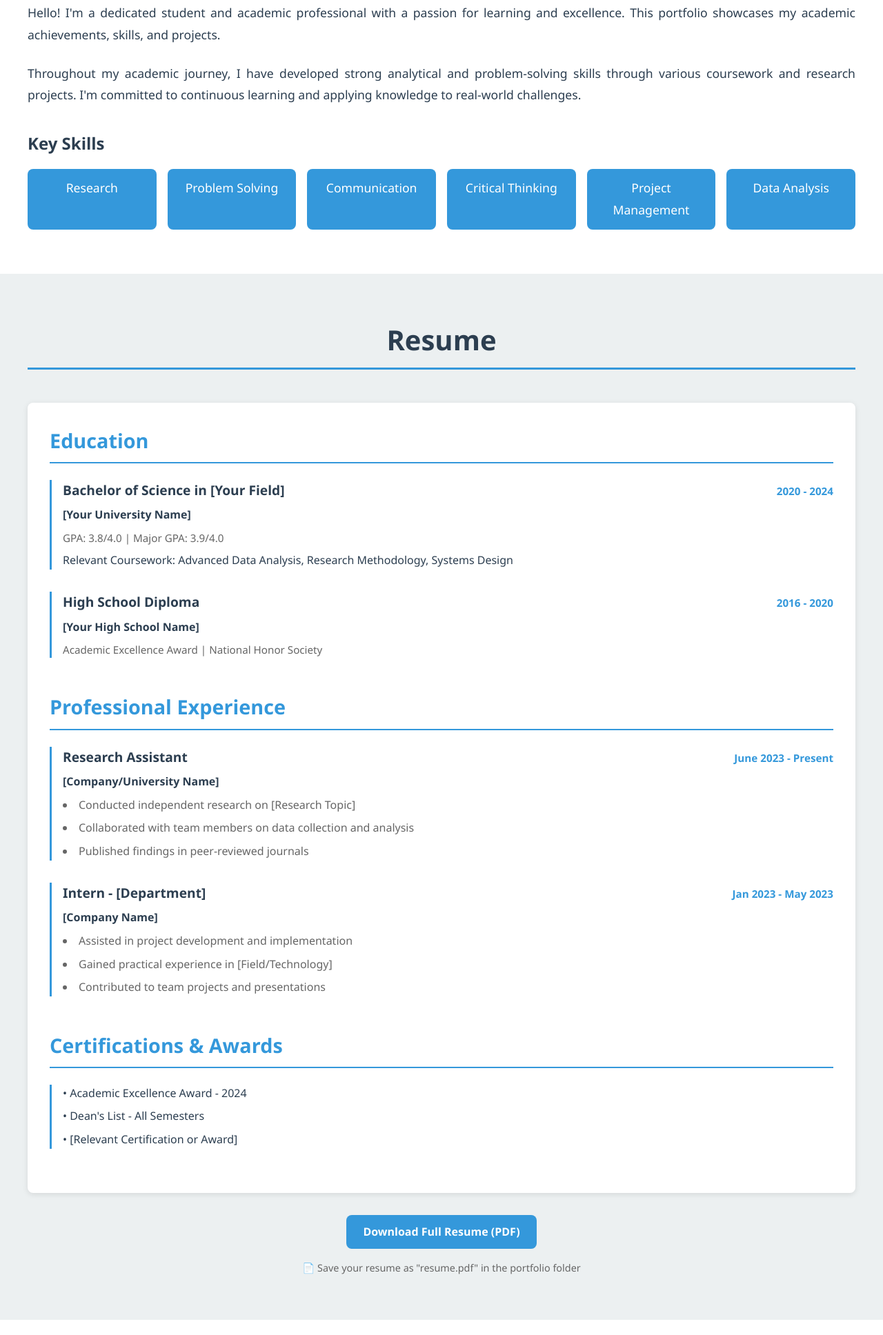
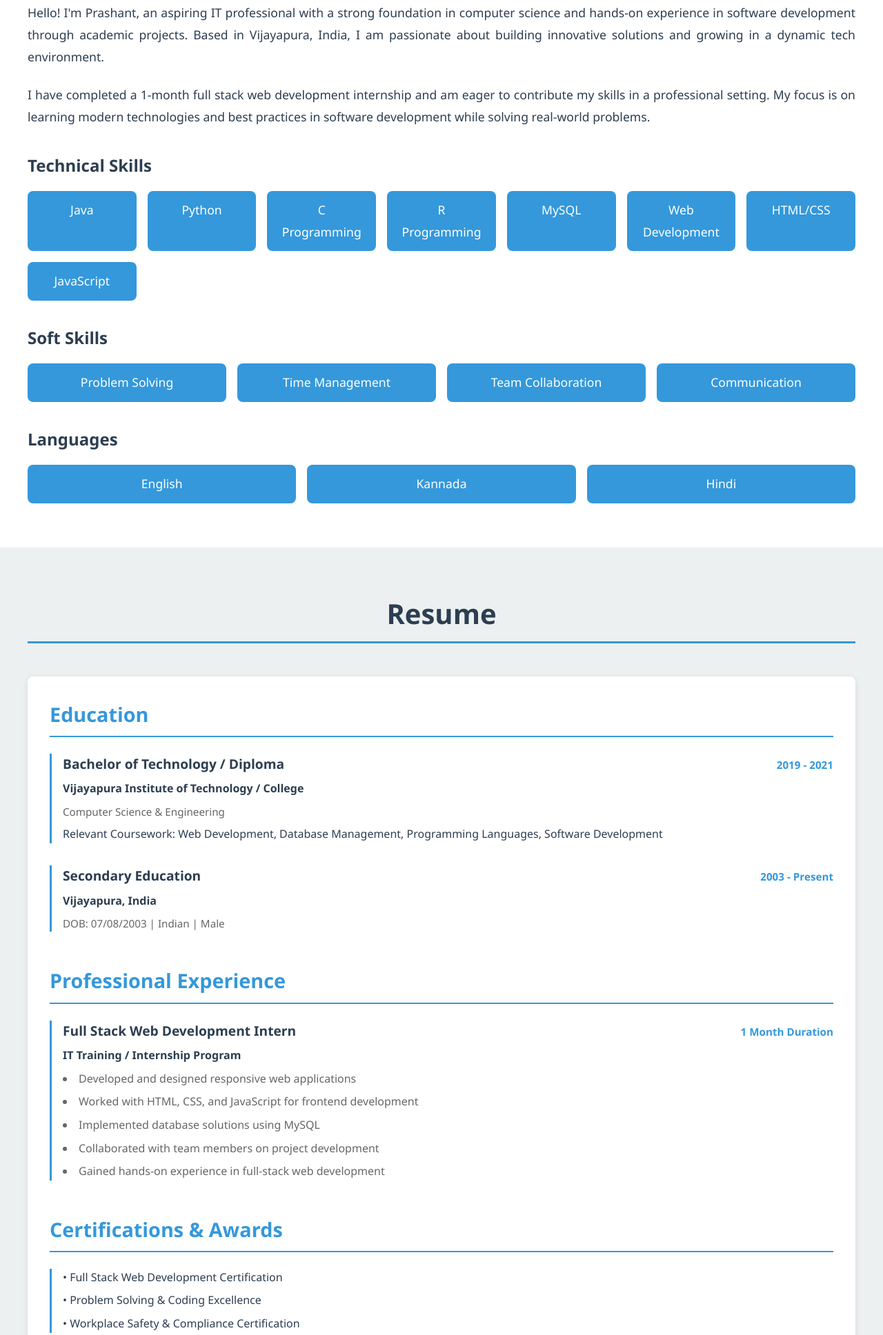
Before and after one commit to Prashant-112-coder/myportfolio, a plain HTML site: page index.html in a window 1280 px wide. Shown: the part 572-2508 px from the top of the page at 69% size. Drawn offline with Linux system fonts and the light colour scheme.

Commit message:
Update portfolio with Prashant's academic details from resume

```diff
--- a/index.html
+++ b/index.html
@@ -3,14 +3,14 @@
 <head>
     <meta charset="UTF-8">
     <meta name="viewport" content="width=device-width, initial-scale=1.0">
-    <title>Academic Portfolio - Your Name</title>
+    <title>Prashant - Academic Portfolio</title>
     <link rel="stylesheet" href="styles.css">
 </head>
 <body>
     <!-- Navigation -->
     <nav class="navbar">
         <div class="nav-container">
-            <div class="nav-logo">Academic Portfolio</div>
+            <div class="nav-logo">Prashant's Portfolio</div>
             <ul class="nav-menu">
                 <li class="nav-item"><a href="#about" class="nav-link">About</a></li>
                 <li class="nav-item"><a href="#resume" class="nav-link">Resume</a></li>
@@ -22,8 +22,8 @@
     <!-- Hero Section -->
     <section class="hero">
         <div class="hero-content">
-            <h1>Welcome to My Academic Portfolio</h1>
-            <p class="subtitle">Showcasing My Academic Journey and Professional Experience</p>
+            <h1>Welcome to Prashant's Academic Portfolio</h1>
+            <p class="subtitle">Aspiring IT Professional | Full Stack Web Developer</p>
         </div>
     </section>
 
@@ -33,17 +33,36 @@
             <h2 class="section-title">About Me</h2>
             <div class="about-content">
                 <div class="about-text">
-                    <p>Hello! I'm a dedicated student and academic professional with a passion for learning and excellence. This portfolio showcases my academic achievements, skills, and projects.</p>
-                    <p>Throughout my academic journey, I have developed strong analytical and problem-solving skills through various coursework and research projects. I'm committed to continuous learning and applying knowledge to real-world challenges.</p>
+                    <p>Hello! I'm Prashant, an aspiring IT professional with a strong foundation in computer science and hands-on experience in software development through academic projects. Based in Vijayapura, India, I am passionate about building innovative solutions and growing in a dynamic tech environment.</p>
+                    <p>I have completed a 1-month full stack web development internship and am eager to contribute my skills in a professional setting. My focus is on learning modern technologies and best practices in software development while solving real-world problems.</p>
                     <div class="skills-section">
-                        <h3>Key Skills</h3>
+                        <h3>Technical Skills</h3>
                         <div class="skills-grid">
-                            <div class="skill-tag">Research</div>
+                            <div class="skill-tag">Java</div>
+                            <div class="skill-tag">Python</div>
+                            <div class="skill-tag">C Programming</div>
+                            <div class="skill-tag">R Programming</div>
+                            <div class="skill-tag">MySQL</div>
+                            <div class="skill-tag">Web Development</div>
+                            <div class="skill-tag">HTML/CSS</div>
+                            <div class="skill-tag">JavaScript</div>
+                        </div>
+                    </div>
+                    <div class="skills-section">
+                        <h3>Soft Skills</h3>
+                        <div class="skills-grid">
                             <div class="skill-tag">Problem Solving</div>
+                            <div class="skill-tag">Time Management</div>
+                            <div class="skill-tag">Team Collaboration</div>
                             <div class="skill-tag">Communication</div>
-                            <div class="skill-tag">Critical Thinking</div>
-                            <div class="skill-tag">Project Management</div>
-                            <div class="skill-tag">Data Analysis</div>
+                        </div>
+                    </div>
+                    <div class="skills-section">
+                        <h3>Languages</h3>
+                        <div class="skills-grid">
+                            <div class="skill-tag">English</div>
+                            <div class="skill-tag">Kannada</div>
+                            <div class="skill-tag">Hindi</div>
                         </div>
                     </div>
                 </div>
@@ -61,21 +80,21 @@
                     <h3 class="resume-heading">Education</h3>
                     <div class="resume-item">
                         <div class="resume-header">
-                            <h4 class="degree">Bachelor of Science in [Your Field]</h4>
-                            <span class="date">2020 - 2024</span>
+                            <h4 class="degree">Bachelor of Technology / Diploma</h4>
+                            <span class="date">2019 - 2021</span>
                         </div>
-                        <p class="institution">[Your University Name]</p>
-                        <p class="details">GPA: 3.8/4.0 | Major GPA: 3.9/4.0</p>
-                        <p>Relevant Coursework: Advanced Data Analysis, Research Methodology, Systems Design</p>
+                        <p class="institution">Vijayapura Institute of Technology / College</p>
+                        <p class="details">Computer Science & Engineering</p>
+                        <p>Relevant Coursework: Web Development, Database Management, Programming Languages, Software Development</p>
                     </div>
 
                     <div class="resume-item">
                         <div class="resume-header">
-                            <h4 class="degree">High School Diploma</h4>
-                            <span class="date">2016 - 2020</span>
+                            <h4 class="degree">Secondary Education</h4>
+                            <span class="date">2003 - Present</span>
                         </div>
-                        <p class="institution">[Your High School Name]</p>
-                        <p class="details">Academic Excellence Award | National Honor Society</p>
+                        <p class="institution">Vijayapura, India</p>
+                        <p class="details">DOB: 07/08/2003 | Indian | Male</p>
                     </div>
                 </div>
 
@@ -83,27 +102,16 @@
                     <h3 class="resume-heading">Professional Experience</h3>
                     <div class="resume-item">
                         <div class="resume-header">
-                            <h4 class="position">Research Assistant</h4>
-                            <span class="date">June 2023 - Present</span>
+                            <h4 class="position">Full Stack Web Development Intern</h4>
+                            <span class="date">1 Month Duration</span>
                         </div>
-                        <p class="institution">[Company/University Name]</p>
+                        <p class="institution">IT Training / Internship Program</p>
                         <ul class="responsibilities">
-                            <li>Conducted independent research on [Research Topic]</li>
-                            <li>Collaborated with team members on data collection and analysis</li>
-                            <li>Published findings in peer-reviewed journals</li>
-                        </ul>
-                    </div>
-
-                    <div class="resume-item">
-                        <div class="resume-header">
-                            <h4 class="position">Intern - [Department]</h4>
-                            <span class="date">Jan 2023 - May 2023</span>
-                        </div>
-                        <p class="institution">[Company Name]</p>
-                        <ul class="responsibilities">
-                            <li>Assisted in project development and implementation</li>
-                            <li>Gained practical experience in [Field/Technology]</li>
-                            <li>Contributed to team projects and presentations</li>
+                            <li>Developed and designed responsive web applications</li>
+                            <li>Worked with HTML, CSS, and JavaScript for frontend development</li>
+                            <li>Implemented database solutions using MySQL</li>
+                            <li>Collaborated with team members on project development</li>
+                            <li>Gained hands-on experience in full-stack web development</li>
                         </ul>
                     </div>
                 </div>
@@ -111,9 +119,9 @@
                 <div class="resume-block">
                     <h3 class="resume-heading">Certifications & Awards</h3>
                     <div class="resume-item">
-                        <p class="certification">• Academic Excellence Award - 2024</p>
-                        <p class="certification">• Dean's List - All Semesters</p>
-                        <p class="certification">• [Relevant Certification or Award]</p>
+                        <p class="certification">• Full Stack Web Development Certification</p>
+                        <p class="certification">• Problem Solving & Coding Excellence</p>
+                        <p class="certification">• Workplace Safety & Compliance Certification</p>
                     </div>
                 </div>
             </div>
@@ -133,28 +141,56 @@
             <div class="projects-grid">
                 <div class="project-card">
                     <div class="project-header">
-                        <h3>Research Project 1</h3>
+                        <h3>Full Stack Web Application</h3>
                         <span class="project-date">2024</span>
                     </div>
-                    <p class="project-description">A comprehensive study on [Research Topic]. This project involved extensive literature review, data collection, and statistical analysis.</p>
+                    <p class="project-description">Developed a complete full-stack web application using HTML, CSS, JavaScript frontend and MySQL database backend. Implemented responsive design and user-friendly interface.</p>
                     <div class="project-tags">
-                        <span class="tag">Research</span>
-                        <span class="tag">Analysis</span>
-                        <span class="tag">Publication</span>
+                        <span class="tag">Web Development</span>
+                        <span class="tag">Frontend</span>
+                        <span class="tag">Backend</span>
                     </div>
                     <a href="#" class="project-link">View Details →</a>
                 </div>
 
                 <div class="project-card">
                     <div class="project-header">
-                        <h3>Capstone Project</h3>
+                        <h3>Database Management System</h3>
                         <span class="project-date">2023 - 2024</span>
                     </div>
-                    <p class="project-description">Developed an innovative solution for [Problem]. Collaborated with team members and received recognition for academic excellence.</p>
+                    <p class="project-description">Designed and implemented a comprehensive database solution using MySQL. Focused on efficient data storage, retrieval, and optimization techniques.</p>
                     <div class="project-tags">
-                        <span class="tag">Development</span>
-                        <span class="tag">Innovation</span>
-                        <span class="tag">Team Work</span>
+                        <span class="tag">Database</span>
+                        <span class="tag">MySQL</span>
+                        <span class="tag">Data Management</span>
+                    </div>
+                    <a href="#" class="project-link">View Details →</a>
+                </div>
+
+                <div class="project-card">
+                    <div class="project-header">
+                        <h3>Programming Projects</h3>
+                        <span class="project-date">2023</span>
+                    </div>
+                    <p class="project-description">Completed multiple programming projects in Java, Python, and C. Demonstrated problem-solving skills through algorithm implementation and debugging.</p>
+                    <div class="project-tags">
+                        <span class="tag">Java</span>
+                        <span class="tag">Python</span>
+                        <span class="tag">C Programming</span>
+                    </div>
+                    <a href="#" class="project-link">View Details →</a>
+                </div>
+
+                <div class="project-card">
+                    <div class="project-header">
+                        <h3>Academic Portfolio Website</h3>
+                        <span class="project-date">2024</span>
+                    </div>
+                    <p class="project-description">Created this professional academic portfolio website showcasing education, experience, and projects. Implemented with HTML, CSS, and JavaScript for optimal user experience.</p>
+                    <div class="project-tags">
+                        <span class="tag">Web Design</span>
+                        <span class="tag">Portfolio</span>
+                        <span class="tag">GitHub Pages</span>
                     </div>
                     <a href="#" class="project-link">View Details →</a>
                 </div>
@@ -164,10 +200,10 @@
                         <h3>Data Analysis Project</h3>
                         <span class="project-date">2023</span>
                     </div>
-                    <p class="project-description">Analyzed complex datasets to derive meaningful insights. Used advanced statistical methods and visualization techniques.</p>
+                    <p class="project-description">Analyzed datasets using programming languages to derive meaningful insights. Applied statistical analysis and visualization techniques for data representation.</p>
                     <div class="project-tags">
-                        <span class="tag">Data Science</span>
-                        <span class="tag">Visualization</span>
+                        <span class="tag">Data Analysis</span>
+                        <span class="tag">R Programming</span>
                         <span class="tag">Statistics</span>
                     </div>
                     <a href="#" class="project-link">View Details →</a>
@@ -175,42 +211,14 @@
 
                 <div class="project-card">
                     <div class="project-header">
-                        <h3>Academic Publication</h3>
+                        <h3>Internship Projects</h3>
                         <span class="project-date">2024</span>
                     </div>
-                    <p class="project-description">Published research in a peer-reviewed journal discussing innovations in [Field]. Presented findings at international conference.</p>
+                    <p class="project-description">Completed real-world web development projects during internship. Gained practical experience in full-stack development and professional collaboration.</p>
                     <div class="project-tags">
-                        <span class="tag">Publication</span>
-                        <span class="tag">Presentation</span>
-                        <span class="tag">Research</span>
-                    </div>
-                    <a href="#" class="project-link">View Details →</a>
-                </div>
-
-                <div class="project-card">
-                    <div class="project-header">
-                        <h3>Group Research Initiative</h3>
-                        <span class="project-date">2023</span>
-                    </div>
-                    <p class="project-description">Led a team of 5 members in conducting interdisciplinary research. Coordinated meetings, data collection, and final presentation.</p>
-                    <div class="project-tags">
-                        <span class="tag">Leadership</span>
-                        <span class="tag">Collaboration</span>
-                        <span class="tag">Research</span>
-                    </div>
-                    <a href="#" class="project-link">View Details →</a>
-                </div>
-
-                <div class="project-card">
-                    <div class="project-header">
-                        <h3>Technical Workshop Project</h3>
-                        <span class="project-date">2023</span>
-                    </div>
-                    <p class="project-description">Completed specialized training in advanced methodologies. Applied learned concepts to develop a practical solution.</p>
-                    <div class="project-tags">
-                        <span class="tag">Training</span>
-                        <span class="tag">Technical Skills</span>
-                        <span class="tag">Application</span>
+                        <span class="tag">Internship</span>
+                        <span class="tag">Hands-on Experience</span>
+                        <span class="tag">Team Work</span>
                     </div>
                     <a href="#" class="project-link">View Details →</a>
                 </div>
@@ -221,12 +229,13 @@
     <!-- Footer -->
     <footer class="footer">
         <div class="footer-content">
-            <p>&copy; 2024 Academic Portfolio. All rights reserved.</p>
+            <p>&copy; 2024 Prashant's Academic Portfolio. All rights reserved.</p>
             <div class="social-links">
-                <a href="https://linkedin.com/in/your-linkedin-username" target="_blank" class="social-link">LinkedIn</a>
+                <a href="https://linkedin.com/in/prashant-s-i-226072" target="_blank" class="social-link">LinkedIn</a>
                 <a href="https://github.com/Prashant-112-coder" target="_blank" class="social-link">GitHub</a>
-                <a href="mailto:your-email@example.com" class="social-link">Email</a>
+                <a href="mailto:Prashantikkalaki143@gmail.com" class="social-link">Email</a>
             </div>
+            <p style="margin-top: 1rem; font-size: 0.9rem;">📱 +91 7090906125 | 📍 Vijayapura, India</p>
         </div>
     </footer>
 
```
Also changed, not shown: 1 other file.
